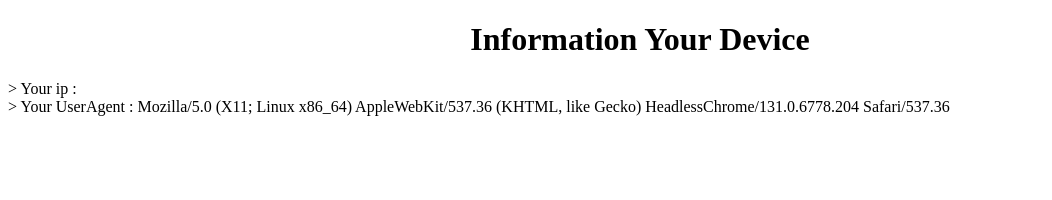
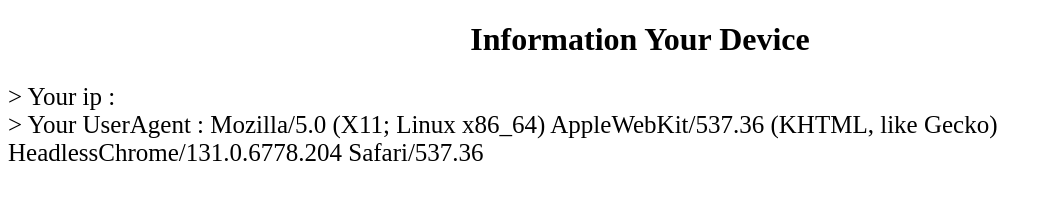
Before and after one commit to Latip176/getMyUserAgent, a plain HTML site: page index.html in a window 1280 px wide. Shown: the whole page, without its empty margins (0-1052 px from the left). Drawn offline with Linux system fonts and the light colour scheme; no server answers.

Commit message:
Update index.html

```diff
--- a/index.html
+++ b/index.html
@@ -6,7 +6,7 @@
   </head>
   <body>
     <h1 align="center">Information Your Device</h1>
-    <p> > Your ip : <span id="ip"></span> <br/> > Your UserAgent : <span id="UserAgent"></span></p>
+    <p style="font-size:25px;"> > Your ip : <span id="ip"></span> <br/> > Your UserAgent : <span id="UserAgent"></span></p>
     <script type="text/javascript">
       var userAgent = window.navigator.userAgent;
       (async () => {
```
